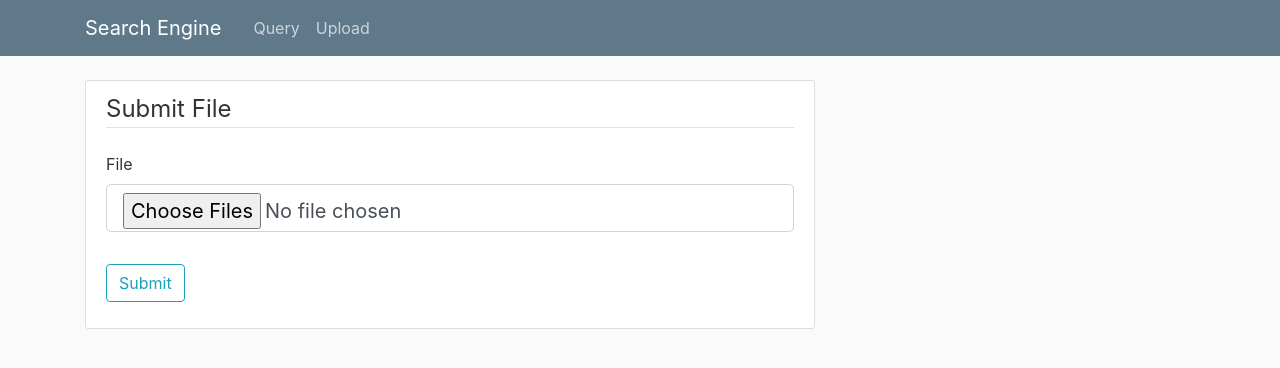
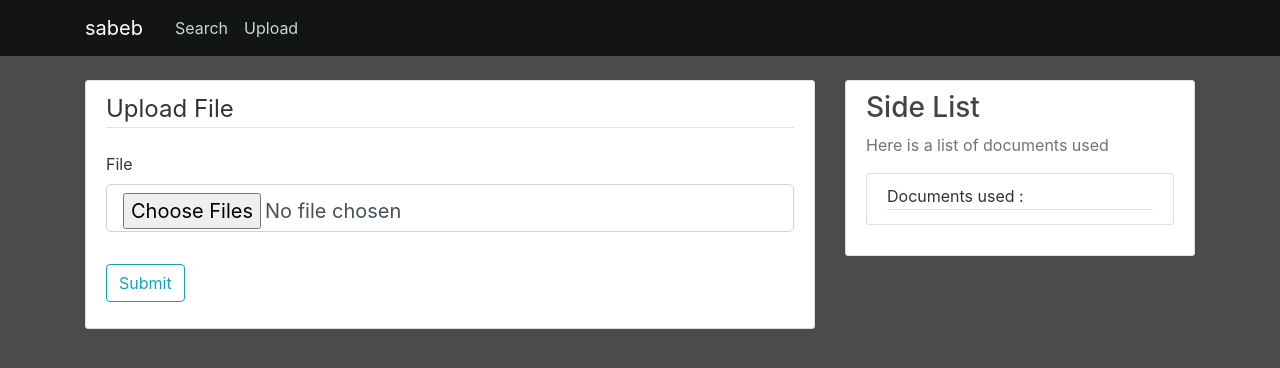
Before and after one commit to RichardRivaldo/Vector-Search-Engine, a Flask app: page /upload in a window 1280 px wide. Shown: the top 368 px of the page. Run offline with Flask 2, Linux system fonts and the light colour scheme; parts of the project's set-up code (start-up, migrations or seed data) failed here and were passed over; some libraries are stand-ins or nearby versions.

Commit message:
rapihin + laporan

```diff
--- a/src/Main.py
+++ b/src/Main.py
@@ -246,10 +246,12 @@ def article(id):
     global postQ
     return render_template("article.html" , id = id, posts = postQ, title = "Article")
 
+# Rute untuk upload file
 @app.route('/upload', methods=['GET', 'POST'])
 def upload():
     # Panggil UploadForm dari form.py
     form = UploadForm()
+    docList = renderDocList()
     global fileList , wordList , mVec
 
     # Jika ada file tersubmit, ambil nama file (secured oleh werkzeug) , cek ekstensinya jika .txt, simpan file ke folder test
@@ -301,7 +303,7 @@ def upload():
             j = j + 1
 
         return redirect(url_for('upload'))
-    return render_template('upload.html', form=form)
+    return render_template('upload.html', form=form, docs = docList)
 
 if __name__ == '__main__':
     app.run(debug=False)
--- a/src/static/main.css
+++ b/src/static/main.css
@@ -1,5 +1,5 @@
 body {
-    background: #fafafa;
+    background: #4b4b4b;
     color: #333333;
     margin-top: 5rem;
   }
@@ -9,7 +9,7 @@ body {
   }
 
   .bg-steel {
-    background-color: #5f788a;
+    background-color: #131414;
   }
 
   .site-header .navbar-nav .nav-link {
--- a/src/templates/layout.html
+++ b/src/templates/layout.html
@@ -30,7 +30,7 @@
             padding-top: 12px;
             padding-bottom: 12px;
             text-align: left;
-            background-color: #5f788a;
+            background-color: #4d4d4d;
             color: white;
           }
         </style>
@@ -38,7 +38,7 @@
         {% if title %}
             <title>Search Engine - {{title}}</title>
         {% else %}
-            <title>Search Engine</title>
+            <title>Search Engine - sabeb</title>
         {% endif %}
     </head>
 
@@ -46,13 +46,13 @@
         <header class="site-header">
             <nav class="navbar navbar-expand-md navbar-dark bg-steel fixed-top">
               <div class="container">
-                <a class="navbar-brand mr-4" href="/">Search Engine</a>
+                <a class="navbar-brand mr-4" href="/">sabeb</a>
                 <button class="navbar-toggler" type="button" data-toggle="collapse" data-target="#navbarToggle" aria-controls="navbarToggle" aria-expanded="false" aria-label="Toggle navigation">
                   <span class="navbar-toggler-icon"></span>
                 </button>
                 <div class="collapse navbar-collapse" id="navbarToggle">
                   <div class="navbar-nav mr-auto">
-                    <a class="nav-item nav-link" href="{{ url_for('query') }}">Query</a>
+                    <a class="nav-item nav-link" href="{{ url_for('query') }}">Search</a>
                     <a class="nav-item nav-link" href="{{ url_for('upload') }}">Upload</a>
                   </div>
                 </div>
--- a/src/templates/query.html
+++ b/src/templates/query.html
@@ -40,7 +40,6 @@
                 </div>
             </form>
         </div>
-
 {% endblock query %}
 
 {% block sideList %}
--- a/src/templates/upload.html
+++ b/src/templates/upload.html
@@ -4,7 +4,7 @@
         <form method="POST" action="" enctype="multipart/form-data">
             {{ form.hidden_tag() }}
             <fieldset class="form-group">
-            <legend class="border-bottom mb-4">Submit File</legend>
+                <legend class="border-bottom mb-4">Upload File</legend>
                 <div class = "form-group">
                     {{ form.file.label(class="form-control-label")}}
                     {% if form.file.errors %}
@@ -25,3 +25,23 @@
         </form>
     </div>
 {% endblock query %}
+
+{% block sideList %}
+<div class="col-md-4">
+    <div class="content-section">
+      <h3>Side List</h3>
+      <p class='text-muted'>Here is a list of documents used
+        <article class="media content-section">
+            <div class="media-body">
+            <div class="article-metadata">
+                Documents used :
+            </div>
+            {% for post in docs %}
+                <p>{{ post.Title }}</p>
+            {% endfor %}
+            </div>
+        </article>
+      </p>
+    </div>
+  </div>
+{% endblock sideList %}
```
Also changed, not shown: test.html (deleted, +0 -33 lines), 3 other files. Lines whose indentation alone changed are shown as unchanged.
